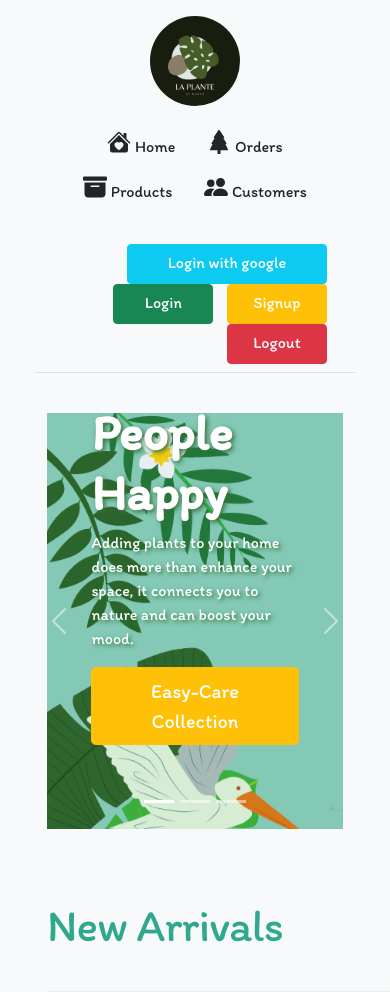
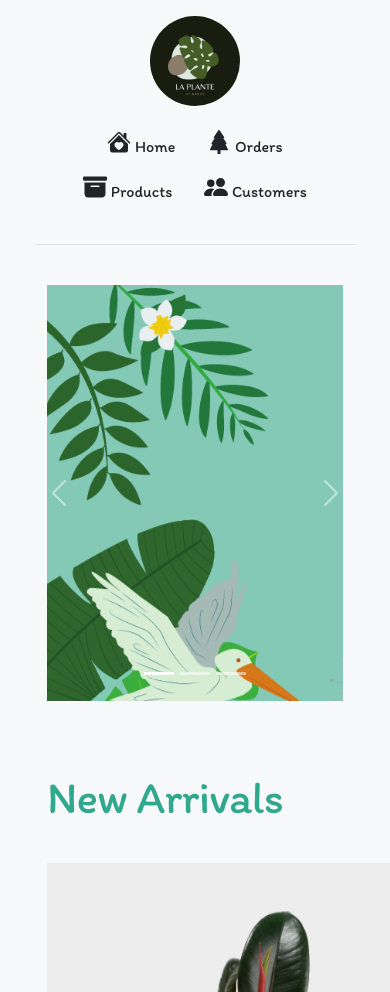
Before and after one commit to kittikhun1910/Webapp, a Flask app: page / in a window 390 px wide; the page is wider, and only the part inside the window is pictured. Shown: the top 992 px of that part. Run offline with Flask 2, Linux system fonts and the light colour scheme; some libraries are stand-ins or nearby versions.

Commit message:
edit responsive text

```diff
--- a/myapp/templates/layout.html
+++ b/myapp/templates/layout.html
@@ -136,7 +136,7 @@
           </div>
         </div>
         <div class="px-3 py-2 border-bottom mb-3">
-          <div class="container d-flex flex-wrap justify-content-center">
+          <div class="container d-flex flex-wrap justify-content-center d-none d-sm-block">
             <form class="col-12 col-lg-auto mb-2 mb-lg-0 me-lg-auto"></form>
             <div class="text-end">
               <a
@@ -323,10 +323,10 @@
         ></button>
       </div>
       <div class="carousel-inner">
-        <div class="carousel-item active">
+        <div class="carousel-item active ">
           <img src="/static/banner_1.png" alt="" class="bd-placeholder-img-lg" />
           <div class="container-fluid">
-            <div class="carousel-caption text-start">
+            <div class="carousel-caption d-none d-sm-block text-start">
               <h3 style="font-size: 50px; font-weight: 800; text-shadow: 2px 2px 5px #327236; color:#ffffff;">Plants Make People Happy</h3>
               <p style="font-size: 16px; font-weight: 500; text-shadow: 2px 2px 4px #327236;">
                 Adding plants to your home does more than enhance your space, it connects you to nature and can boost your mood.
@@ -342,7 +342,7 @@
         <div class="carousel-item">
           <img src="/static/banner_4.png" alt="" class="bd-placeholder-img-lg" />
           <div class="container-fluid">
-            <div class="carousel-caption">
+            <div class="carousel-caption d-none d-sm-block ">
               <h1 style="margin:10px; font-weight: 800; font-size: 50px; text-shadow: 2px 2px 4px #327236;">Low-maintenance plant picks you can grow with.</h1>
               <p>
                 <a class="btn btn-lg btn-success " href="/logining" style="width: 200px; height:50px; margin-top:10px"
@@ -355,7 +355,7 @@
         <div class="carousel-item">
           <img src="/static/banner_3.png" alt="" class="bd-placeholder-img-lg" />
           <div class="container-fluid">
-            <div class="carousel-caption text-end">
+            <div class="carousel-caption text-end d-none d-sm-block ">
               <h1 style=" font-size: 50px; font-weight: 800; text-shadow: 2px 2px 4px #327236;" >One more for good measure.</h1>
               <p style="font-size: 20px; font-weight: 500; text-shadow: 2px 2px 4px #327236;">
                 Some representative placeholder content for the third slide of
@@ -462,7 +462,7 @@
         <!-- Left -->
 
         <!-- Right -->
-        <div style="margin-left: 0.75rem; margin-right: 75px">
+        <div style="margin-left: 0.75rem; margin-right: 75px" class="d-none d-sm-block">
           <a href="https://www.facebook.com/hashtag/plantsmakepeoplehappy/" class="me-4 text-reset">
             <svg
               xmlns="http://www.w3.org/2000/svg"
```
